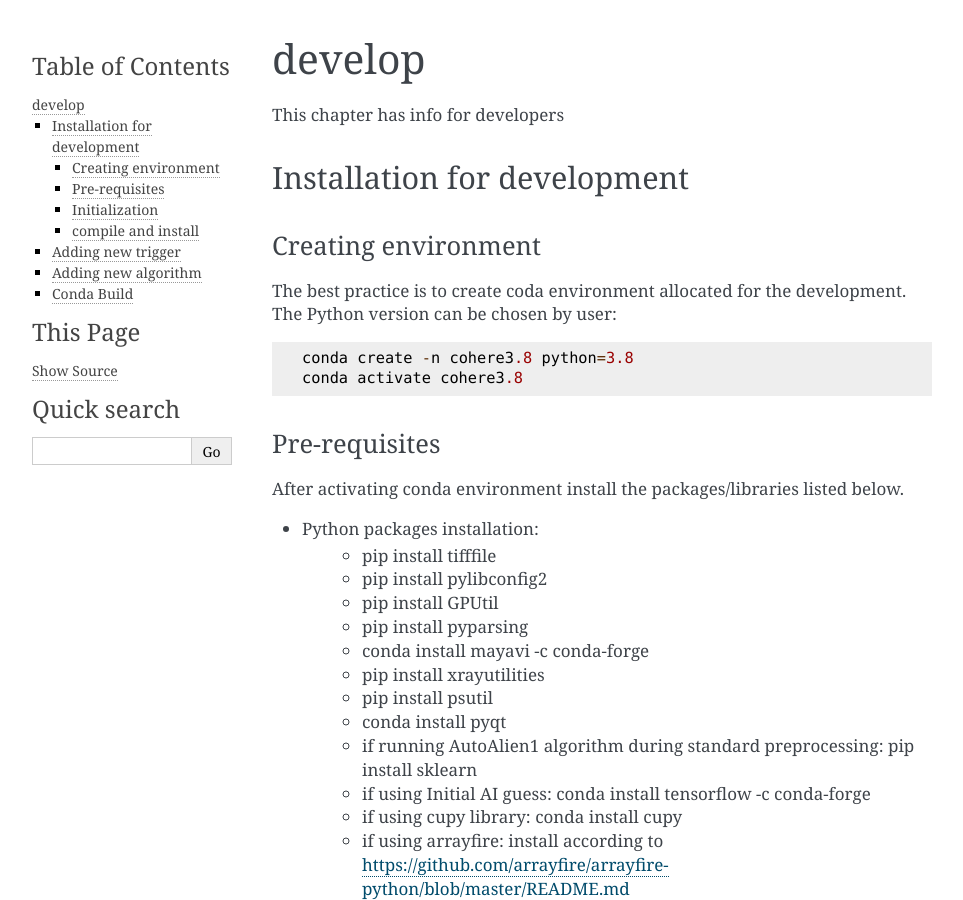
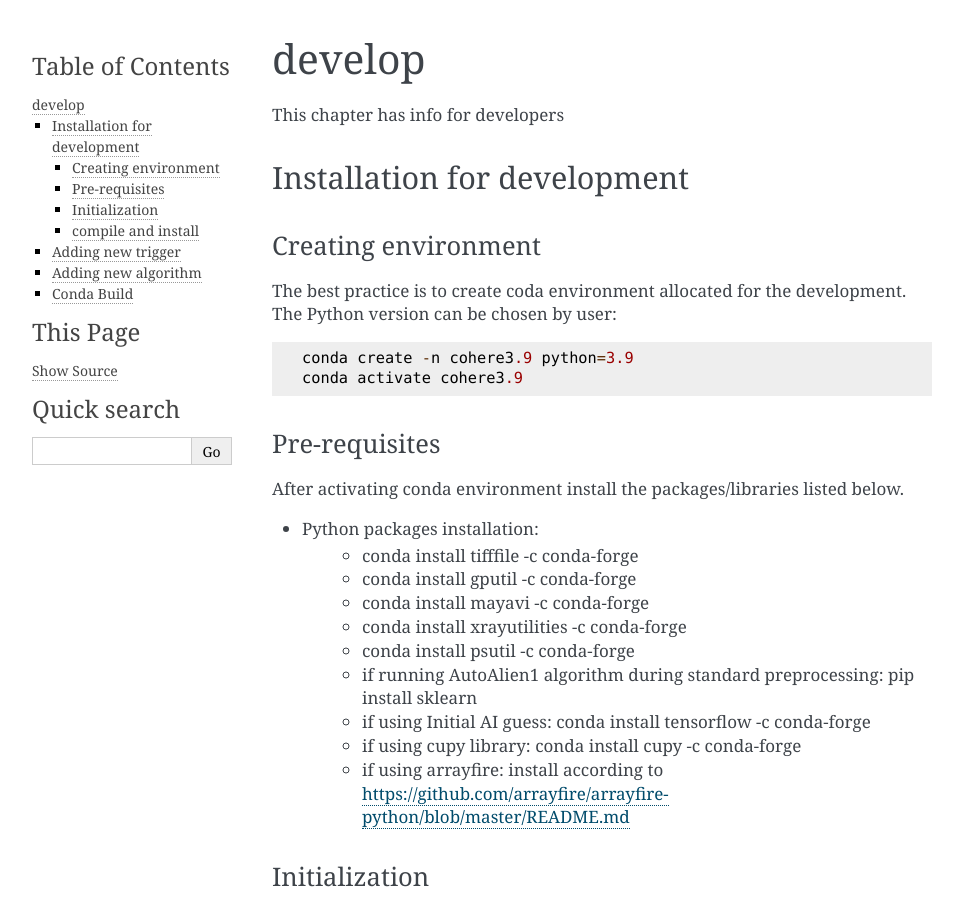
Before and after one commit to AdvancedPhotonSource/cohere, a Sphinx documentation site: the page built from docs/source/for_developers.rst, in a window 1280 px wide and 900 px high. Shown: the whole window, without its empty margins (148-1111 px from the left). Built offline with Sphinx 7.4.7, drawn with Linux system fonts in a browser that asks for light colours.

Commit message:
Updated docs about installation

```diff
--- a/docs/source/conf.py
+++ b/docs/source/conf.py
@@ -22,7 +22,7 @@ copyright = '2020, Barbara Frosik, Ross Harder'
 author = 'Barbara Frosik, Ross Harder'
 
 # The full version, including alpha/beta/rc tags
-release = '1.3'
+release = '2.0'
 
 
 # -- General configuration ---------------------------------------------------
--- a/docs/source/for_developers.rst
+++ b/docs/source/for_developers.rst
@@ -10,25 +10,22 @@ Creating environment
 | The best practice is to create coda environment allocated for the development. The Python version can be chosen by user:
 ::
 
-    conda create -n cohere3.8 python=3.8
-    conda activate cohere3.8
+    conda create -n cohere3.9 python=3.9
+    conda activate cohere3.9
 
 
 Pre-requisites
 ++++++++++++++
 | After activating conda environment install the packages/libraries listed below.
 - Python packages installation:
-   - pip install tifffile
-   - pip install pylibconfig2
-   - pip install GPUtil
-   - pip install pyparsing
+   - conda install tifffile -c conda-forge
+   - conda install gputil -c conda-forge
    - conda install mayavi -c conda-forge
-   - pip install xrayutilities
-   - pip install psutil
-   - conda install pyqt
+   - conda install xrayutilities -c conda-forge
+   - conda install psutil -c conda-forge
    - if running AutoAlien1 algorithm during standard preprocessing: pip install sklearn
    - if using Initial AI guess: conda install tensorflow -c conda-forge
-   - if using cupy library: conda install cupy
+   - if using cupy library: conda install cupy -c conda-forge
    - if using arrayfire: install according to https://github.com/arrayfire/arrayfire-python/blob/master/README.md
 
 Initialization
--- a/docs/source/installation.rst
+++ b/docs/source/installation.rst
@@ -9,7 +9,7 @@ Conda Installation
 First you must have `Conda <http://continuum.io/downloads>` installed.
 It is highly recommended to install the cohere package in conda environment.
 To create and activate the environment run the commands below::
-    conda create --name <env_name> python=3.8
+    conda create --name <env_name> python=3.9
     conda activate <env_name>
 
 then run the installation command::
```
Also changed, not shown: other parts of docs/source/for_developers.rst (+1 -1 lines).
